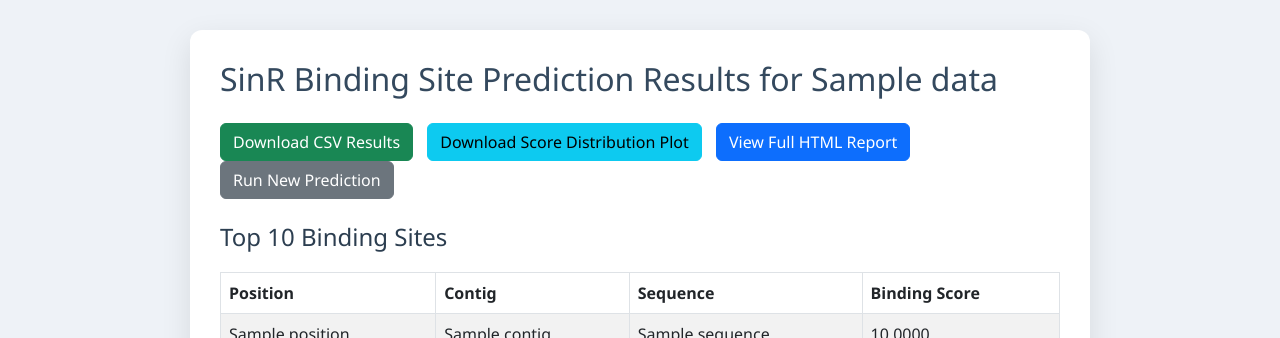
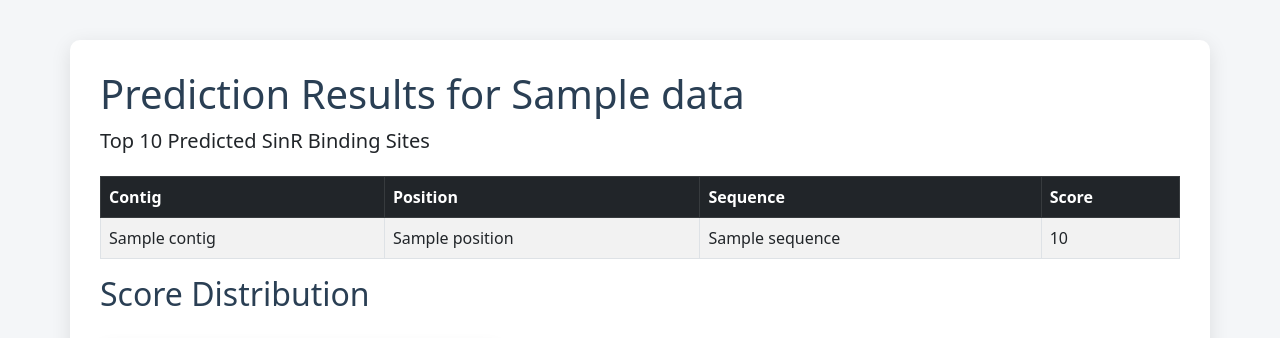
Before and after one commit to pankaj357/SinR_Binding_Predictor, a Flask app: template templates/results.html in a window 1280 px wide. Shown: the top 338 px of the page. Run offline with Flask 3, Linux system fonts and the light colour scheme; the template is opened without the code that fills it: most values are stand-ins (such as "Sample title", 1, 10 or a date in 2020).

Commit message:
Some changes

```diff
--- a/app.py
+++ b/app.py
@@ -68,14 +68,17 @@ class DNAShapePredictor:
 
 class SinRBindingPredictor:
     """Predicts SinR binding sites"""
-    def __init__(self):
-        self.known_motifs = [
-            "GTTCTCT",
-            "AGAAGAC",
-            "GTTNNNNNNNNAAC",
-            "CACGAAAT",
-            "TGAAAT"
-        ]
+    def __init__(self, known_motifs=None):
+        if known_motifs is None:
+            self.known_motifs = [
+                "GTTCTCT",
+                "AGAAGAC",
+                "GTTNNNNNNNNAAC",
+                "CACGAAAT",
+                "TGAAAT"
+            ]
+        else:
+            self.known_motifs = known_motifs
         self.shape_predictor = DNAShapePredictor()
 
     def _calculate_palindrome_score(self, sequence):
@@ -149,10 +152,10 @@ class SinRBindingPredictor:
         except Exception:
             return 0
 
-def process_sequence_chunk(chunk):
+def process_sequence_chunk(chunk, known_motifs):
     """Process a single sequence chunk - identical to standalone"""
     try:
-        predictor = SinRBindingPredictor()
+        predictor = SinRBindingPredictor(known_motifs=known_motifs)
         sequence = chunk['sequence']
         window_size = 20
         step_size = 10
@@ -182,12 +185,12 @@ def process_sequence_chunk(chunk):
         return []
 # ==================== END OF STANDALONE SCRIPT LOGIC ====================
 
-def run_parallel_processing(chunks):
+def run_parallel_processing(chunks, known_motifs):
     """Parallel processing with error handling"""
     try:
         with multiprocessing.Pool(processes=min(4, multiprocessing.cpu_count())) as pool:
             results = []
-            for result in pool.imap_unordered(process_sequence_chunk, chunks):
+            for result in pool.imap_unordered(partial(process_sequence_chunk, known_motifs=known_motifs), chunks):
                 results.extend(result)
             return results
     except Exception as e:
@@ -198,15 +201,16 @@ def run_parallel_processing(chunks):
 def index():
     if request.method == 'POST':
         # Validate file uploads
-        if 'protein_fasta' not in request.files or 'genome_fasta' not in request.files:
-            flash("Missing required files")
+        if 'protein_fasta' not in request.files or 'genome_fasta' not in request.files or 'known_motifs' not in request.form:
+            flash("Missing required inputs")
             return redirect(request.url)
 
         protein_file = request.files['protein_fasta']
         genome_file = request.files['genome_fasta']
+        motifs_text = request.form.get('known_motifs', '').strip()
 
-        if protein_file.filename == '' or genome_file.filename == '':
-            flash("No selected file")
+        if protein_file.filename == '' or genome_file.filename == '' or not motifs_text:
+            flash("No selected files or empty motifs")
             return redirect(request.url)
 
         # Save files with verification
@@ -217,9 +221,8 @@ def index():
         protein_file.save(protein_path)
         genome_file.save(genome_path)
 
-        if not os.path.exists(protein_path) or os.path.getsize(protein_path) == 0:
-            flash("Protein file failed to upload properly")
-            return redirect(request.url)
+        # Read motifs from textarea input, splitting by lines, stripping each motif
+        known_motifs = [line.strip() for line in motifs_text.splitlines() if line.strip()]
 
         # Process protein file
         try:
@@ -244,7 +247,7 @@ def index():
                 })
 
         # Process chunks with identical logic
-        results = run_parallel_processing(chunks)
+        results = run_parallel_processing(chunks, known_motifs)
 
         # Process results identically to standalone
         df = pd.DataFrame(results)
@@ -270,27 +273,61 @@ def index():
         plt.savefig(position_plot_path)
         plt.close()
 
-        # Generate HTML report
+        # Generate full HTML report with top 10 and plots
         html_report_path = os.path.join(app.config['UPLOAD_FOLDER'], "results_report.html")
         with open(html_report_path, "w") as f:
             f.write(f"""
-            <html>
+            <!DOCTYPE html>
+            <html lang="en">
             <head>
-                <title>SinR Binding Site Report</title>
+                <meta charset="UTF-8" />
+                <meta name="viewport" content="width=device-width, initial-scale=1" />
+                <title>SinR Binding Site Full Report for {protein_name}</title>
+                <link href="https://cdn.jsdelivr.net/npm/bootstrap@5.3.0/dist/css/bootstrap.min.css" rel="stylesheet" />
                 <style>
-                    body {{ font-family: Arial, sans-serif; padding: 20px; }}
-                    table {{ border-collapse: collapse; width: 100%; }}
-                    th, td {{ border: 1px solid #ddd; padding: 8px; text-align: left; }}
-                    th {{ background-color: #f2f2f2; }}
+                    body {{
+                        font-family: Arial, sans-serif;
+                        padding: 20px;
+                        background-color: #f9f9f9;
+                    }}
+                    h1, h2 {{
+                        color: #2a3f54;
+                    }}
+                    table {{
+                        border-collapse: collapse;
+                        width: 100%;
+                        margin-bottom: 30px;
+                        box-shadow: 0 0 10px rgba(0,0,0,0.1);
+                    }}
+                    th, td {{
+                        border: 1px solid #ddd;
+                        padding: 8px;
+                        text-align: left;
+                    }}
+                    th {{
+                        background-color: #2980b9;
+                        color: white;
+                    }}
+                    tbody tr:nth-child(even) {{
+                        background-color: #f2f6fc;
+                    }}
+                    .plot-img {{
+                        max-width: 100%;
+                        height: auto;
+                        margin-bottom: 40px;
+                        border-radius: 8px;
+                        box-shadow: 0 6px 15px rgba(0,0,0,0.1);
+                    }}
                 </style>
             </head>
             <body>
-                <h1>Top Predicted Binding Sites for {protein_name}</h1>
-                {df.head(10).to_html(index=False)}
-                <h2>Score Distribution</h2>
-                <img src="{url_for('download_plot')}" width="800">
+                <h1>SinR Binding Site Full Report</h1>
+                <h2>Top 10 Predicted Binding Sites for {protein_name}</h2>
+                {df.head(10).to_html(index=False, classes='table table-striped table-bordered')}
+                <h2>Score Distribution Plot</h2>
+                <img src="score_distribution.png" alt="Score Distribution" class="plot-img" />
                 <h2>Genome Position Plot</h2>
-                <img src="{url_for('download_position_plot')}" width="800">
+                <img src="genome_position.png" alt="Genome Position Plot" class="plot-img" />
             </body>
             </html>
             """)
@@ -308,22 +345,22 @@ def index():
 @app.route('/download/csv')
 def download_csv():
     path = os.path.join(app.config['UPLOAD_FOLDER'], "results.csv")
-    return send_file(path, as_attachment=True)
+    return send_file(path, as_attachment=True, download_name="results.csv")
 
 @app.route('/download/plot')
 def download_plot():
     path = os.path.join(app.config['UPLOAD_FOLDER'], "score_distribution.png")
-    return send_file(path, mimetype='image/png')
+    return send_file(path, mimetype='image/png', as_attachment=True, download_name="score_distribution.png")
 
 @app.route('/download/position_plot')
 def download_position_plot():
     path = os.path.join(app.config['UPLOAD_FOLDER'], "genome_position.png")
-    return send_file(path, mimetype='image/png')
+    return send_file(path, mimetype='image/png', as_attachment=True, download_name="genome_position.png")
 
 @app.route('/download/report')
 def download_report():
     path = os.path.join(app.config['UPLOAD_FOLDER'], "results_report.html")
-    return send_file(path, mimetype='text/html')
+    return send_file(path, mimetype='text/html', as_attachment=True, download_name="results_report.html")
 
 if __name__ == '__main__':
     os.environ['KMP_DUPLICATE_LIB_OK'] = 'True'
--- a/templates/results.html
+++ b/templates/results.html
@@ -1,82 +1,75 @@
 <!DOCTYPE html>
 <html lang="en">
 <head>
-    <meta charset="UTF-8" />
-    <meta name="viewport" content="width=device-width, initial-scale=1" />
-    <title>SinR Binding Site Results</title>
-    <link href="https://cdn.jsdelivr.net/npm/bootstrap@5.3.0/dist/css/bootstrap.min.css" rel="stylesheet" />
+    <meta charset="UTF-8">
+    <title>Prediction Results - {{ data.protein_name }}</title>
+    <link href="https://cdn.jsdelivr.net/npm/bootstrap@5.3.0/dist/css/bootstrap.min.css" rel="stylesheet">
     <style>
         body {
-            background-color: #eef2f7;
-            font-family: 'Segoe UI', Tahoma, Geneva, Verdana, sans-serif;
-            color: #2c3e50;
-            padding: 30px;
+            background-color: #f4f6f8;
+            padding: 40px;
         }
         .container {
-            max-width: 900px;
-            background: white;
+            background-color: white;
             padding: 30px;
-            border-radius: 12px;
-            box-shadow: 0 10px 30px rgba(0,0,0,0.1);
+            border-radius: 10px;
+            box-shadow: 0 5px 20px rgba(0,0,0,0.1);
         }
-        h2 {
-            margin-bottom: 25px;
-            color: #34495e;
+        h1, h2 {
+            color: #2a3f54;
         }
-        table {
+        .table {
             margin-top: 20px;
         }
-        thead {
-            background-color: #2980b9;
-            color: white;
-        }
-        tbody tr:nth-child(even) {
-            background-color: #f2f6fc;
-        }
-        .btn-download {
+        .btn {
             margin-right: 10px;
         }
-        .plots img {
+        img {
             max-width: 100%;
             height: auto;
+            margin: 20px 0;
             border-radius: 8px;
             box-shadow: 0 6px 15px rgba(0,0,0,0.1);
-            margin-bottom: 30px;
         }
     </style>
 </head>
 <body>
     <div class="container">
-        <h2>SinR Binding Site Prediction Results for {{ data.protein_name }}</h2>
+        <h1>Prediction Results for {{ data.protein_name }}</h1>
+        <p class="lead">Top 10 Predicted SinR Binding Sites</p>
 
-        <div class="mb-4">
-            <a href="{{ csv_path }}" class="btn btn-success btn-download">Download CSV Results</a>
-            <a href="{{ plot_path }}" class="btn btn-info btn-download">Download Score Distribution Plot</a>
-            <a href="{{ url_for('download_report') }}" class="btn btn-primary btn-download" target="_blank">View Full HTML Report</a>
-            <a href="{{ url_for('index') }}" class="btn btn-secondary btn-download">Run New Prediction</a>
-        </div>
-
-        <h4>Top 10 Binding Sites</h4>
         <table class="table table-striped table-bordered">
-            <thead>
+            <thead class="table-dark">
                 <tr>
+                    <th>Contig</th>
                     <th>Position</th>
-                    <th>Contig</th>
                     <th>Sequence</th>
-                    <th>Binding Score</th>
+                    <th>Score</th>
                 </tr>
             </thead>
             <tbody>
                 {% for row in results %}
-                    <tr>
-                        <td>{{ row.position }}</td>
-                        <td>{{ row.contig }}</td>
-                        <td>{{ row.sequence }}</td>
-                        <td>{{ "%.4f"|format(row.score) }}</td>
-                    </tr>
+                <tr>
+                    <td>{{ row.contig }}</td>
+                    <td>{{ row.position }}</td>
+                    <td>{{ row.sequence }}</td>
+                    <td>{{ row.score|round(4) }}</td>
+                </tr>
                 {% endfor %}
             </tbody>
         </table>
+
+        <h2>Score Distribution</h2>
+        <img src="{{ score_plot_path }}" alt="Score Distribution">
+
+        <h2>Genome Position Plot</h2>
+        <img src="{{ position_plot_path }}" alt="Genome Position Plot">
+
+        <div class="mt-4">
+            <a href="{{ csv_path }}" class="btn btn-success">Download CSV</a>
+            <a href="{{ report_path }}" class="btn btn-info">Download Full HTML Report</a>
+            <a href="{{ url_for('index') }}" class="btn btn-secondary">Run Another Prediction</a>
+        </div>
     </div>
 </body>
 </html>
```
Also changed, not shown: templates/index.html (+10 -5 lines).
